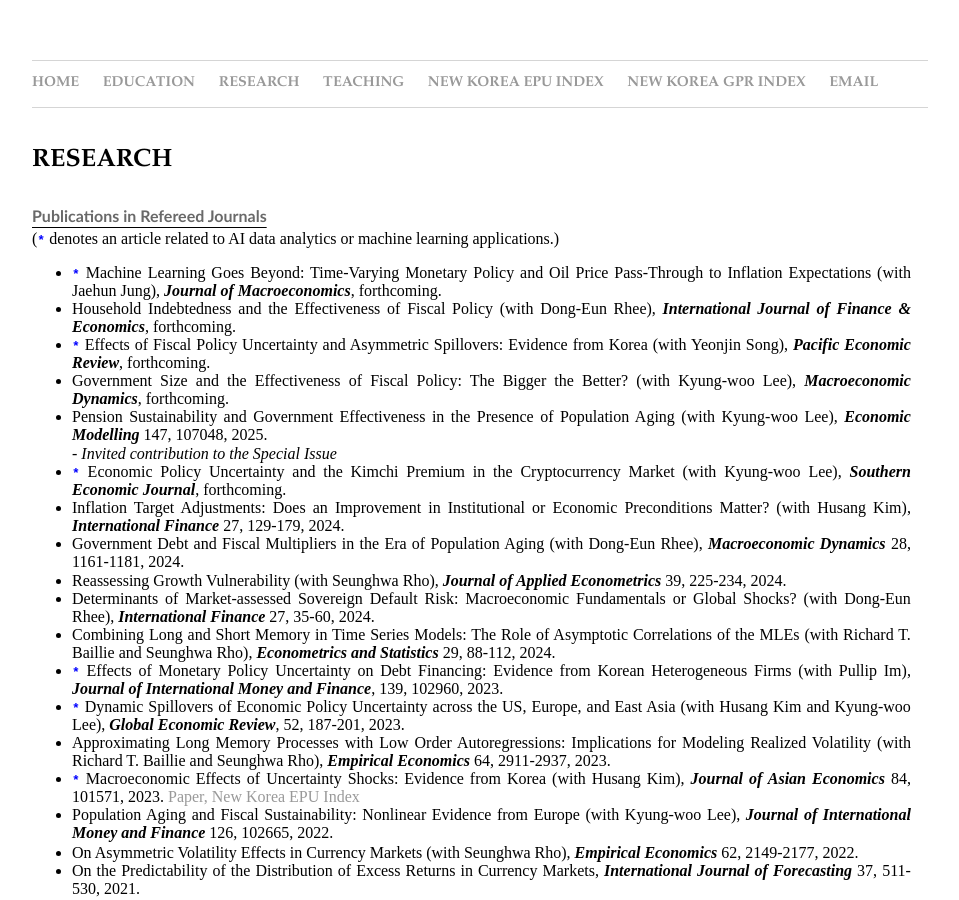
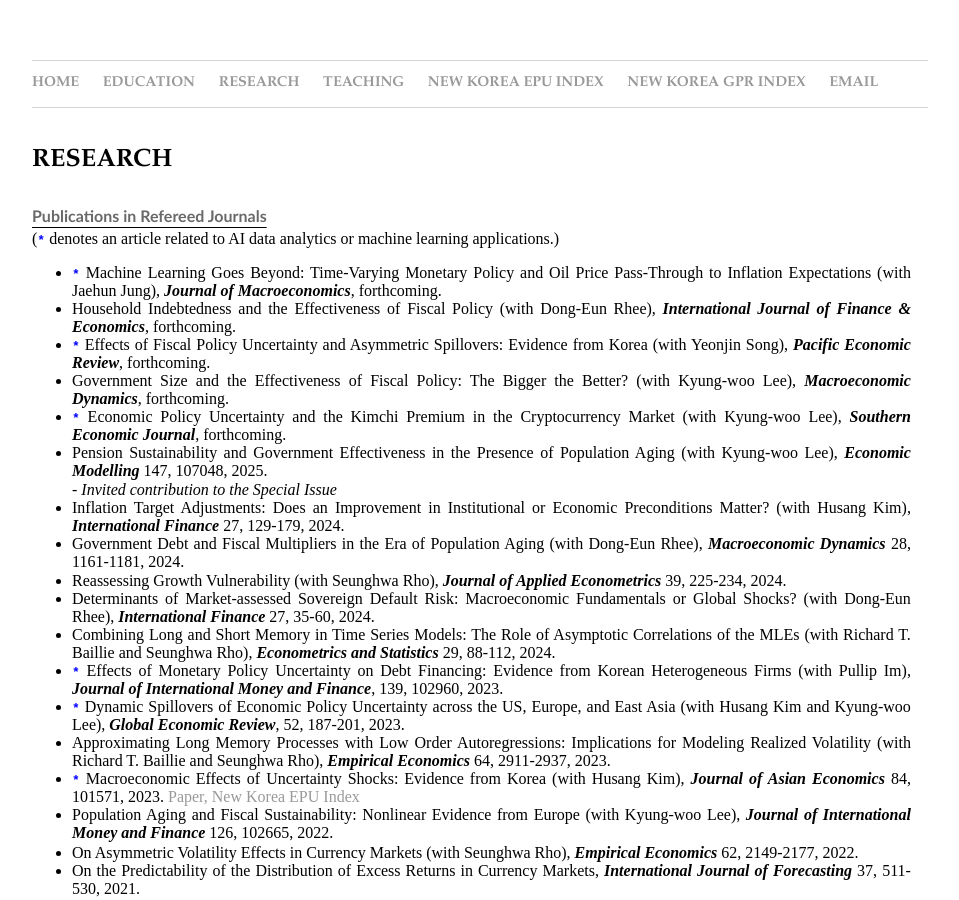
Before and after one commit to dooyeoncho/dooyeoncho.github.io, a Jekyll site: the page built from pages/research.html, in a window 1280 px wide and 900 px high. Shown: the whole window, without its empty margins (160-1119 px from the left). Built offline with Jekyll 4.4.1, drawn with Linux system fonts in a browser that asks for light colours.

Commit message:
Update research.html

```diff
--- a/pages/research.html
+++ b/pages/research.html
@@ -28,9 +28,9 @@ span {
 			<span><li>Household Indebtedness and the Effectiveness of Fiscal Policy (with Dong-Eun Rhee), <em property="italic"><b>International Journal of Finance & Economics</b></em>, forthcoming.</li></span>
 			<span><li><code style="color : blue"><b>*</b></code> Effects of Fiscal Policy Uncertainty and Asymmetric Spillovers: Evidence from Korea (with Yeonjin Song), <em property="italic"><b>Pacific Economic Review</b></em>, forthcoming.</li></span>
 			<span><li>Government Size and the Effectiveness of Fiscal Policy: The Bigger the Better? (with Kyung-woo Lee), <em property="italic"><b>Macroeconomic Dynamics</b></em>, forthcoming.</li></span>
+			<span><li><code style="color : blue"><b>*</b></code> Economic Policy Uncertainty and the Kimchi Premium in the Cryptocurrency Market (with Kyung-woo Lee), <em property="italic"><b>Southern Economic Journal</b></em>, forthcoming.</li></span>
 			<span><li>Pension Sustainability and Government Effectiveness in the Presence of Population Aging (with Kyung-woo Lee), <em property="italic"><b>Economic Modelling</b></em> 147, 107048, 2025.</li></span>
 			<span>  <em property="italic">- Invited contribution to the Special Issue</em></span>
-			<span><li><code style="color : blue"><b>*</b></code> Economic Policy Uncertainty and the Kimchi Premium in the Cryptocurrency Market (with Kyung-woo Lee), <em property="italic"><b>Southern Economic Journal</b></em>, forthcoming.</li></span>
 			<span><li>Inflation Target Adjustments: Does an Improvement in Institutional or Economic Preconditions Matter? (with Husang Kim), <em property="italic"><b>International Finance</b></em> 27, 129-179, 2024.</li></span>
 			<span><li>Government Debt and Fiscal Multipliers in the Era of Population Aging (with Dong-Eun Rhee), <em property="italic"><b>Macroeconomic Dynamics</b></em> 28, 1161-1181, 2024.</li></span>
                         <span><li>Reassessing Growth Vulnerability (with Seunghwa Rho), <em property="italic"><b>Journal of Applied Econometrics</b></em> 39, 225-234, 2024.</li></span>
```
